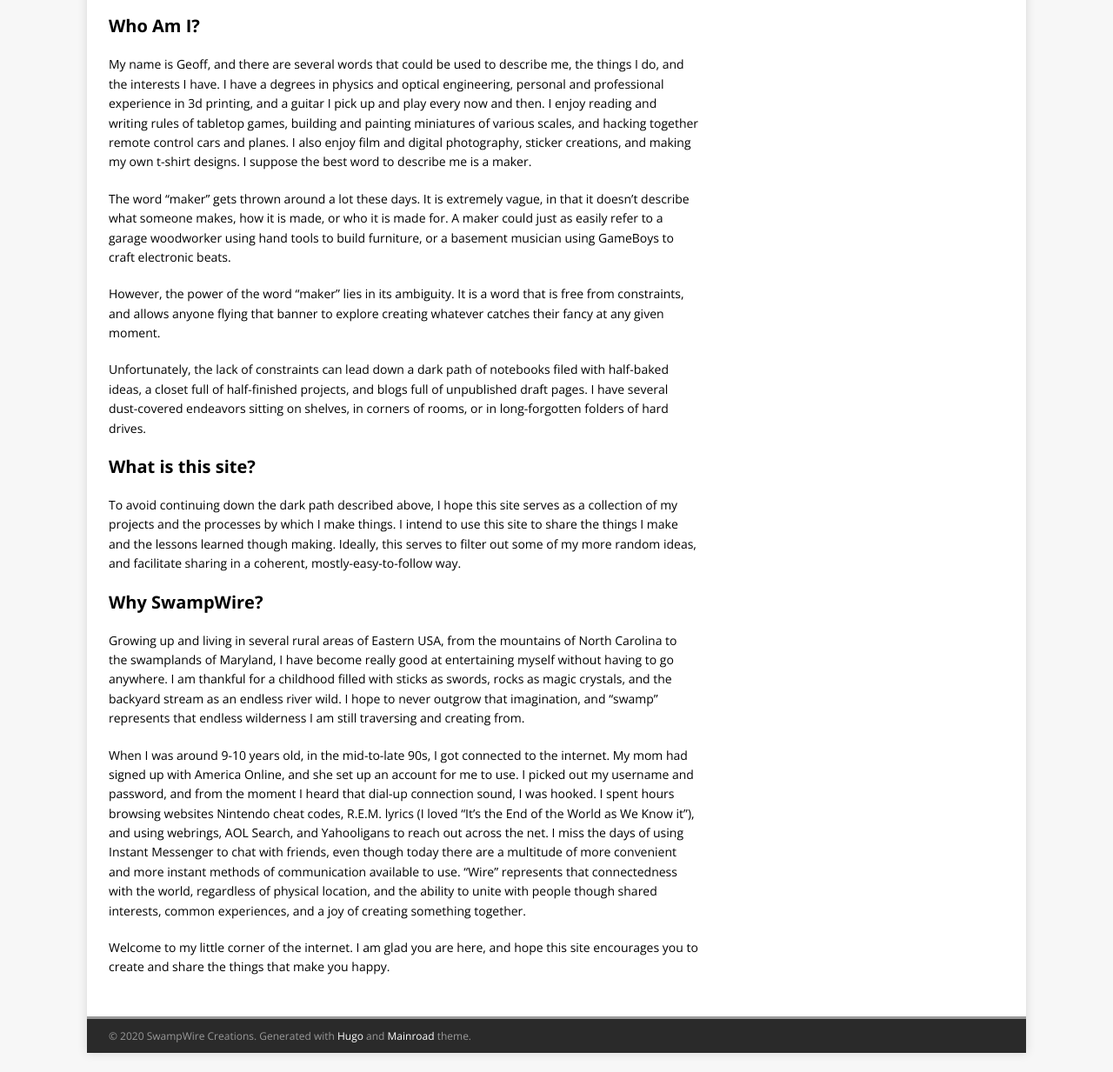
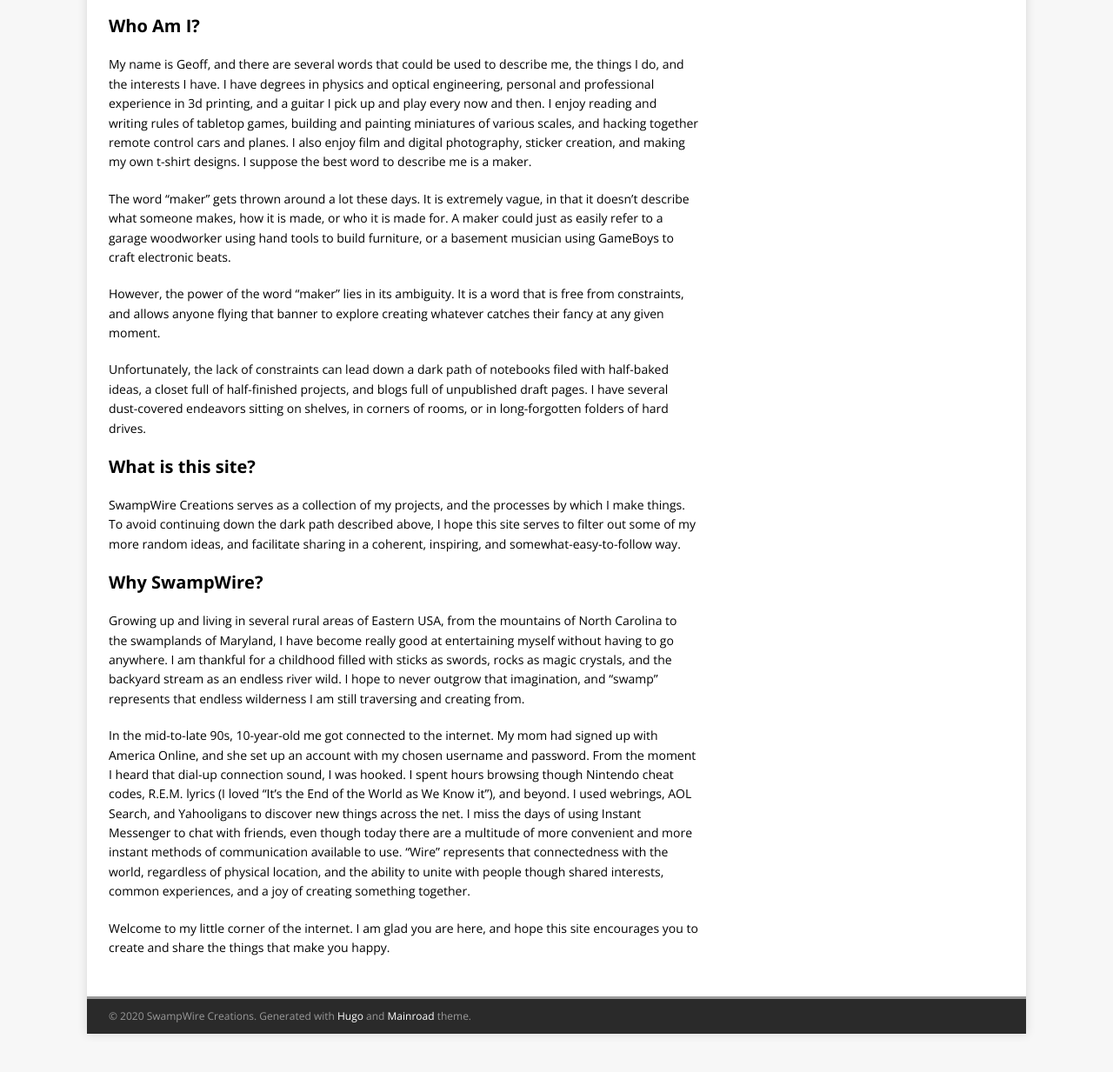
Before and after one commit to geoffworks17/swampwirecreations.github.io, a plain HTML site: page about/index.html in a window 1280 px wide. Shown: the part 546-1779 px from the top of the page at 87% size. Drawn offline with nearby package versions, Linux system fonts and the light colour scheme.

Commit message:
rebuilding site Fri, May  8, 2020 12:02:24 PM

```diff
--- a/about/index.html
+++ b/about/index.html
@@ -56,15 +56,15 @@
 		</header><div class="content post__content clearfix">
 			<p><img src="/img/about/about.jpg" alt="In the Garage"></p>
 <h3 id="who-am-i">Who Am I?</h3>
-<p>My name is Geoff, and there are several words that could be used to describe me, the things I do, and the interests I have. I have a degrees in physics and optical engineering, personal and professional experience in 3d printing, and a guitar I pick up and play every now and then. I enjoy reading and writing rules of tabletop games, building and painting miniatures of various scales, and hacking together remote control cars and planes. I also enjoy film and digital photography, sticker creations, and making my own t-shirt designs. I suppose the best word to describe me is a maker.</p>
+<p>My name is Geoff, and there are several words that could be used to describe me, the things I do, and the interests I have. I have degrees in physics and optical engineering, personal and professional experience in 3d printing, and a guitar I pick up and play every now and then. I enjoy reading and writing rules of tabletop games, building and painting miniatures of various scales, and hacking together remote control cars and planes. I also enjoy film and digital photography, sticker creation, and making my own t-shirt designs. I suppose the best word to describe me is a maker.</p>
 <p>The word &ldquo;maker&rdquo; gets thrown around a lot these days. It is extremely vague, in that it doesn&rsquo;t describe what someone makes, how it is made, or who it is made for. A maker could just as easily refer to a garage woodworker using hand tools to build furniture, or a basement musician using GameBoys to craft electronic beats.</p>
 <p>However, the power of the word &ldquo;maker&rdquo; lies in its ambiguity. It is a word that is free from constraints, and allows anyone flying that banner to explore creating whatever catches their fancy at any given moment.</p>
 <p>Unfortunately, the lack of constraints can lead down a dark path of notebooks filed with half-baked ideas, a closet full of half-finished projects, and blogs full of unpublished draft pages. I have several dust-covered endeavors sitting on shelves, in corners of rooms, or in long-forgotten folders of hard drives.</p>
 <h3 id="what-is-this-site">What is this site?</h3>
-<p>To avoid continuing down the dark path described above, I hope this site serves as a collection of my projects and the processes by which I make things. I intend to use this site to share the things I make and the lessons learned though making. Ideally, this serves to filter out some of my more random ideas, and facilitate sharing in a coherent, mostly-easy-to-follow way.</p>
+<p>SwampWire Creations serves as a collection of my projects, and the processes by which I make things. To avoid continuing down the dark path described above, I hope this site serves to filter out some of my more random ideas, and facilitate sharing in a coherent, inspiring, and somewhat-easy-to-follow way.</p>
 <h3 id="why-swampwire">Why SwampWire?</h3>
 <p>Growing up and living in several rural areas of Eastern USA, from the mountains of North Carolina to the swamplands of Maryland, I have become really good at entertaining myself without having to go anywhere. I am thankful for a childhood filled with sticks as swords, rocks as magic crystals, and the backyard stream as an endless river wild. I hope to never outgrow that imagination, and &ldquo;swamp&rdquo; represents that endless wilderness I am still traversing and creating from.</p>
-<p>When I was around 9-10 years old, in the mid-to-late 90s, I got connected to the internet. My mom had signed up with America Online, and she set up an account for me to use. I picked out my username and password, and from the moment I heard that dial-up connection sound, I was hooked. I spent hours browsing websites Nintendo cheat codes, R.E.M. lyrics (I loved &ldquo;It&rsquo;s the End of the World as We Know it&rdquo;), and using webrings, AOL Search, and Yahooligans to reach out across the net. I miss the days of using Instant Messenger to chat with friends, even though today there are a multitude of more convenient and more instant methods of communication available to use. &ldquo;Wire&rdquo; represents that connectedness with the world, regardless of physical location, and the ability to unite with people though shared interests, common experiences, and a joy of creating something together.</p>
+<p>In the mid-to-late 90s, 10-year-old me got connected to the internet. My mom had signed up with America Online, and she set up an account with my chosen username and password. From the moment I heard that dial-up connection sound, I was hooked. I spent hours browsing though Nintendo cheat codes, R.E.M. lyrics (I loved &ldquo;It&rsquo;s the End of the World as We Know it&rdquo;), and beyond. I used webrings, AOL Search, and Yahooligans to discover new things across the net. I miss the days of using Instant Messenger to chat with friends, even though today there are a multitude of more convenient and more instant methods of communication available to use. &ldquo;Wire&rdquo; represents that connectedness with the world, regardless of physical location, and the ability to unite with people though shared interests, common experiences, and a joy of creating something together.</p>
 <p>Welcome to my little corner of the internet. I am glad you are here, and hope this site encourages you to create and share the things that make you happy.</p>
 
 		</div>
--- a/index.xml
+++ b/index.xml
@@ -17,7 +17,7 @@
       <pubDate>Wed, 06 May 2020 19:52:41 -0400</pubDate>
 
       <guid>http://example.org/about/</guid>
-      <description>Who Am I? My name is Geoff, and there are several words that could be used to describe me, the things I do, and the interests I have. I have a degrees in physics and optical engineering, personal and professional experience in 3d printing, and a guitar I pick up and play every now and then. I enjoy reading and writing rules of tabletop games, building and painting miniatures of various scales, and hacking together remote control cars and planes.</description>
+      <description>Who Am I? My name is Geoff, and there are several words that could be used to describe me, the things I do, and the interests I have. I have degrees in physics and optical engineering, personal and professional experience in 3d printing, and a guitar I pick up and play every now and then. I enjoy reading and writing rules of tabletop games, building and painting miniatures of various scales, and hacking together remote control cars and planes.</description>
     </item>
 
   </channel>
```
